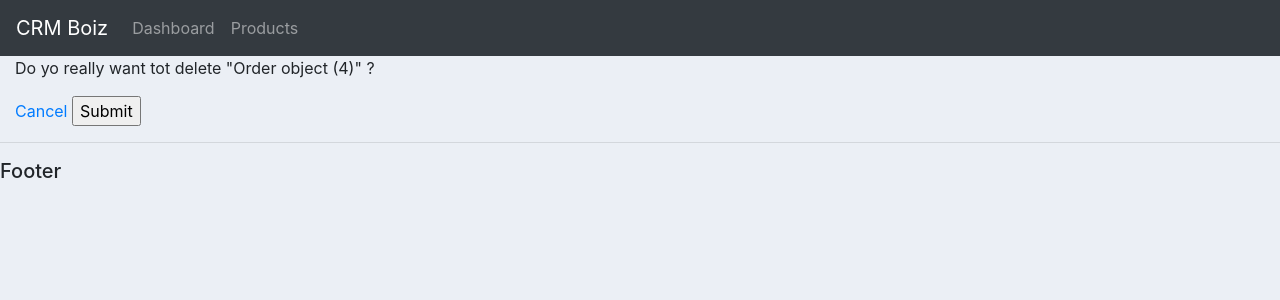
After one commit to firered322/djEcom, a Django app: page /delete_order/4 in a window 1280 px wide. The commit adds this page. Shown: the top 300 px of the page. Run offline with Django 3.2, Linux system fonts and the light colour scheme; data comes from the database, SQL or seed files in the repository; both versions use the stored data as it was after the commit; some libraries are stand-ins or nearby versions.

Commit message:
added dashbord and customer level crud actions

```diff
--- a/accounts/templates/accounts/customer.html
+++ b/accounts/templates/accounts/customer.html
@@ -62,8 +62,8 @@
             <td>{{order.product.category}}</td>
             <td>{{order.date_created}}</td>
             <td>{{order.status}}</td>
-            <td><a class="btn btn-sm btn-info" href="">Update</a></td>
-            <td><a class="btn btn-sm btn-danger" href="">Delete</a></td>
+            <td><a class="btn btn-sm btn-info" href="{% url 'update_order' order.id %}">Update</a></td>
+            <td><a class="btn btn-sm btn-danger" href="{% url 'delete_order' order.id %}">Delete</a></td>
           </tr>
         {% endfor %}
 
--- a/accounts/templates/accounts/dashboard.html
+++ b/accounts/templates/accounts/dashboard.html
@@ -44,7 +44,7 @@
             <td>{{ order.date_created }}</td>
             <td>{{ order.status }}</td>
             <td><a class="btn btn-sm btn-info" href="{% url 'update_order' order.id %}">Update</a></td>
-            <td><a class="btn btn-sm btn-danger" href="">Delete</a></td>
+            <td><a class="btn btn-sm btn-danger" href="{% url 'delete_order' order.id %}">Delete</a></td>
           </tr>
         {% endfor %}
       </table>
--- /dev/null
+++ b/accounts/templates/accounts/delete.html
@@ -0,0 +1,10 @@
+{% extends 'accounts/main.html' %}
+{% load static %}
+{% block content %}
+<p>Do yo really want tot delete "{{item}}" ?</p>
+<form action="{% url 'delete_order' item.id %}" method="POST">
+{% csrf_token %}
+    <a href="{% url 'home' %}">Cancel</a>
+    <input type="submit" name="Confirm" >
+</form>
+{% endblock %}
--- a/accounts/urls.py
+++ b/accounts/urls.py
@@ -6,5 +6,6 @@ urlpatterns = [
     path('products/', views.products, name="products"),
     path('customer/<str:pk>', views.customer, name="customer"),
     path('create_order', views.createOrder, name="create_order"),
-    path('update_order/<str:pk>', views.updateOrder, name='update_order')
+    path('update_order/<str:pk>', views.updateOrder, name='update_order'),
+    path('delete_order/<str:pk>', views.deleteOrder, name='delete_order')
 ]
--- a/accounts/views.py
+++ b/accounts/views.py
@@ -54,3 +54,14 @@ def updateOrder(request, pk):
 
     context = {'form': form}
     return render(request, 'accounts/order_form.html', context)
+
+
+def deleteOrder(request, pk):
+    order = Order.objects.get(id=pk)
+
+    if request.method == "POST":
+        order.delete()
+        return redirect('/')
+
+    context = {'item': order}
+    return render(request, 'accounts/delete.html', context)
```
Also changed, not shown: db.sqlite3.
